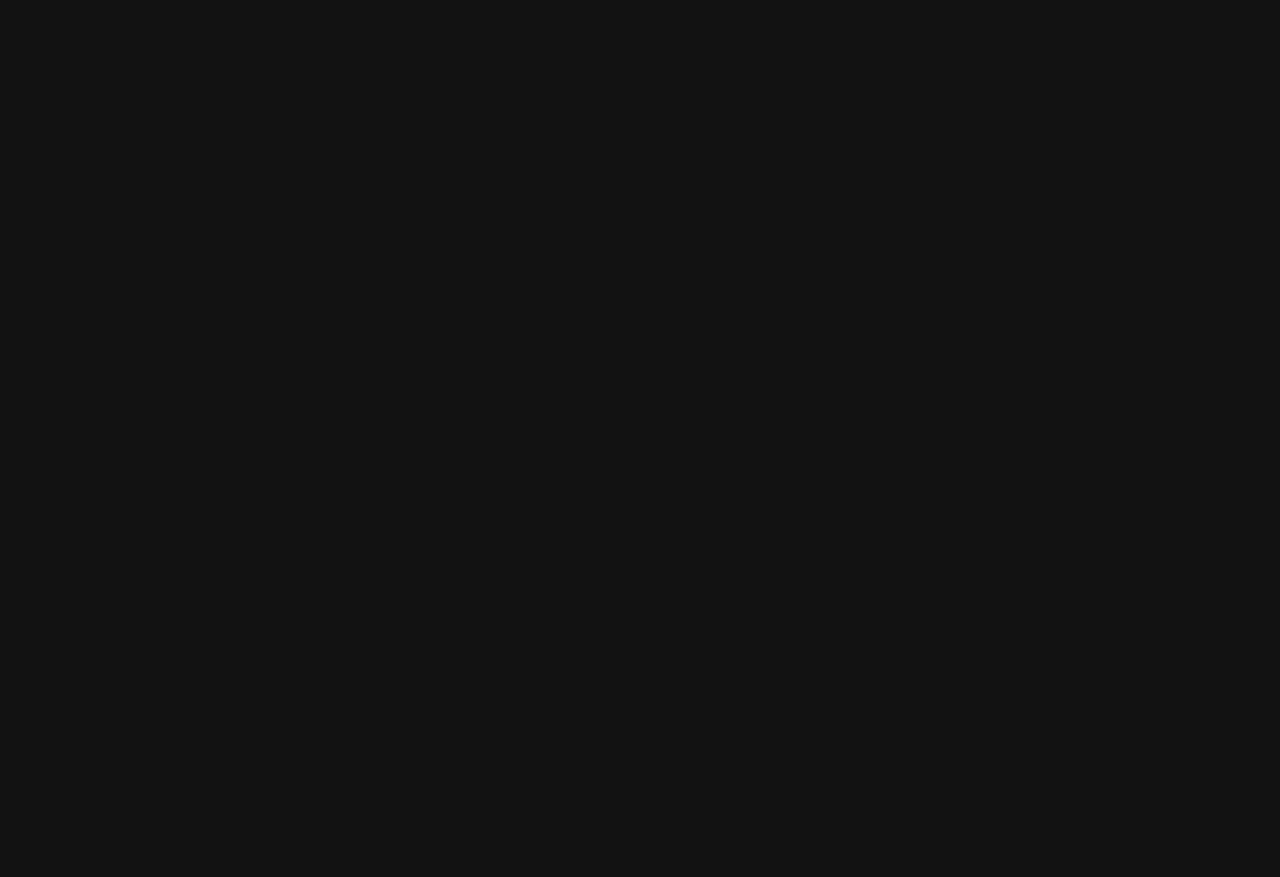
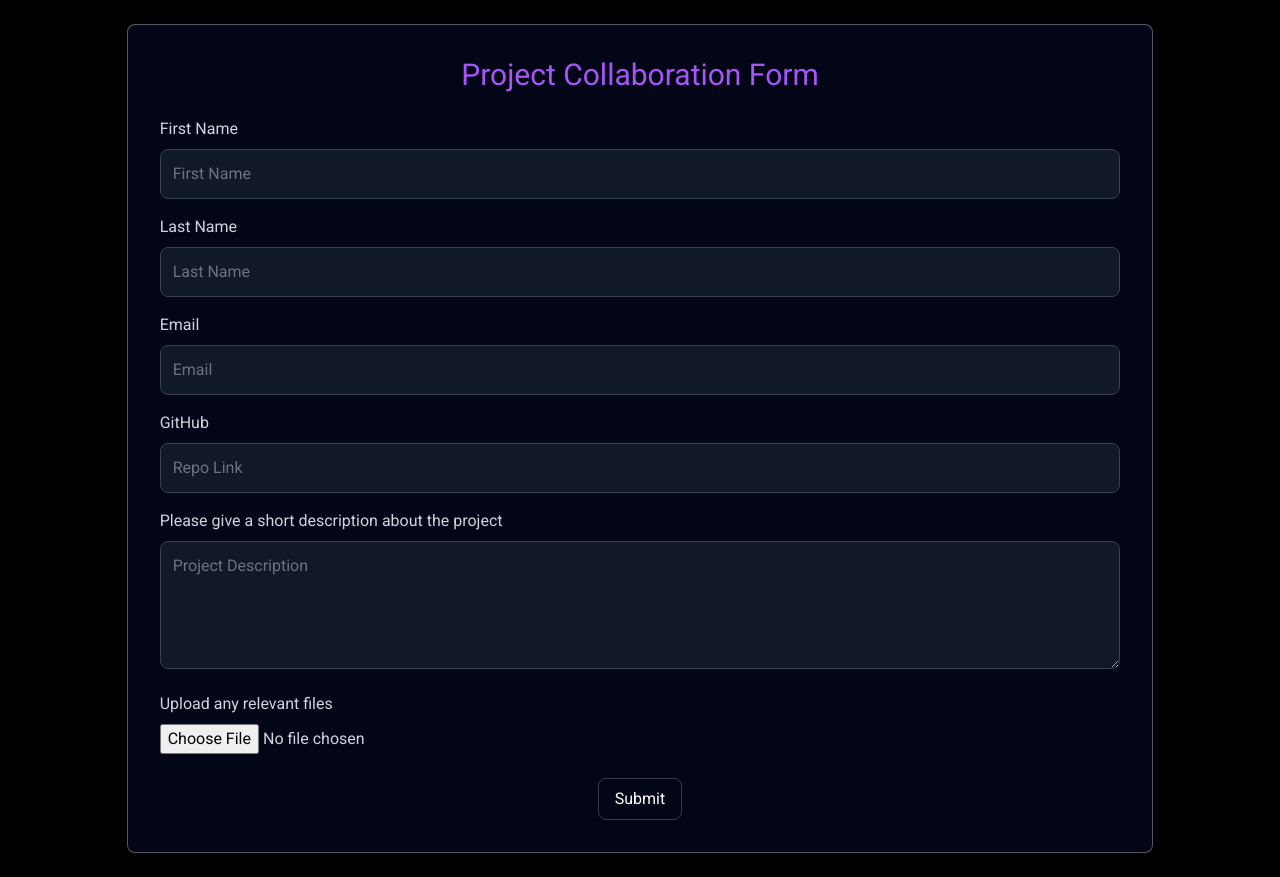
Before and after one commit to AbhiramAnanthu/portfolio, a React (Vite) app: page /contact-form in a window 1280 px wide. Before the commit this address had no page. Before the commit the page ends 800 px from the top, so only its background shows below. Built offline with nearby package versions, Linux system fonts and the light colour scheme.

Commit message:
collab form finished

```diff
--- a/src/App.jsx
+++ b/src/App.jsx
@@ -1,6 +1,8 @@
 import Home from "./components/home/home";
 import { BrowserRouter as Router, Routes, Route } from "react-router-dom";
 import ProjectDisplay from "./components/project-section/projectsDisplay";
+import ProfileMain from "./components/profile/profileHome";
+import CollabForm from "./components/forms/collabForm";
 import "./App.css";
 function App() {
   return (
@@ -9,6 +11,8 @@ function App() {
         <Routes>
           <Route path="/" element={<Home />}></Route>
           <Route path="/projects" element={<ProjectDisplay />} />
+          <Route path="/profile" element={<ProfileMain />} />
+          <Route path="/contact-form" element={<CollabForm />} />
         </Routes>
       </Router>
     </>
--- /dev/null
+++ b/src/components/forms/collabForm.jsx
@@ -0,0 +1,86 @@
+import React from "react";
+
+function CollabForm() {
+  return (
+    <div className="text-white w-full bg-black p-6 font-roboto flex flex-col items-center justify-center overflow-x-hidden">
+      <form
+        action="/"
+        className="bg-slate-950 p-8 rounded-lg shadow-lg w-full md:w-5/6 lg:w-5/6 border border-gray-300/40"
+      >
+        <h2 className="text-3xl text-purple-500 mb-6 text-center">
+          Project Collaboration Form
+        </h2>
+        <div className="mb-4">
+          <label htmlFor="first-name" className="block text-gray-300 mb-2">
+            First Name
+          </label>
+          <input
+            type="text"
+            id="first-name"
+            placeholder="First Name"
+            className="w-full p-3 rounded-lg bg-gray-900 border border-gray-700 placeholder-gray-500 text-white"
+          />
+        </div>
+        <div className="mb-4">
+          <label htmlFor="last-name" className="block text-gray-300 mb-2">
+            Last Name
+          </label>
+          <input
+            type="text"
+            id="last-name"
+            placeholder="Last Name"
+            className="w-full p-3 rounded-lg bg-gray-900 border border-gray-700 placeholder-gray-500 text-white"
+          />
+        </div>
+        <div className="mb-4">
+          <label htmlFor="email" className="block text-gray-300 mb-2">
+            Email
+          </label>
+          <input
+            type="email"
+            id="email"
+            placeholder="Email"
+            className="w-full p-3 rounded-lg bg-gray-900 border border-gray-700 placeholder-gray-500 text-white"
+          />
+        </div>
+        <div className="mb-4">
+          <label htmlFor="github" className="block text-gray-300 mb-2">
+            GitHub
+          </label>
+          <input
+            type="url"
+            id="github"
+            placeholder="Repo Link"
+            className="w-full p-3 rounded-lg bg-gray-900 border border-gray-700 placeholder-gray-500 text-white"
+          />
+        </div>
+        <div className="mb-4">
+          <label htmlFor="description" className="block text-gray-300 mb-2">
+            Please give a short description about the project
+          </label>
+          <textarea
+            id="description"
+            placeholder="Project Description"
+            className="w-full p-3 rounded-lg bg-gray-900 border border-gray-700 placeholder-gray-500 text-white h-32"
+          ></textarea>
+        </div>
+        <div className="mb-6">
+          <label className="block text-gray-300 mb-2">
+            Upload any relevant files
+          </label>
+          <input type="file" className="w-full text-gray-300" />
+        </div>
+        <div className="flex justify-center">
+          <button
+            type="submit"
+            className="border border-gray-500/50 text-white py-2 px-4 rounded-lg"
+          >
+            Submit
+          </button>
+        </div>
+      </form>
+    </div>
+  );
+}
+
+export default CollabForm;
--- a/src/components/home/hero.jsx
+++ b/src/components/home/hero.jsx
@@ -3,7 +3,7 @@ import React from "react";
 function Hero() {
   return (
     <div className="flex justify-center items-center w-screen h-screen bg-black font-roboto ">
-      <section className="grid gap-6 px-10 py-5 md:grid-cols-2 w-5/6 md:w-10/12 lg:w-5/6 lg:h-3/4 -mt-10 justify-center items-center border border-gray-300/20 shadow-inner shadow-purple-500/20">
+      <section className="grid gap-6 px-10 py-5 md:grid-cols-2 w-5/6 md:w-10/12 lg:w-5/6 lg:h-3/4 -mt-20 justify-center items-center border border-gray-300/20 shadow-inner shadow-purple-500/20">
         <div className="p-4 text-center md:text-left lg:text-left">
           <div className="mb-6">
             <img
@@ -23,6 +23,7 @@ function Hero() {
               GenAI <span className="text-purple-500">|</span> MLOPS{" "}
               <span className="text-purple-500">|</span> Server Side Development
             </p>
+            <a href="/profile">
               <button className="flex items-center justify-center mx-auto md:mx-0 border border-purple-500 rounded-lg px-4 py-2 text-white transition-all duration-300 ease-in-out hover:text-opacity-50 hover:shadow-lg mt-4">
                 <span>See More</span>
                 <svg
@@ -40,6 +41,7 @@ function Hero() {
                   ></path>
                 </svg>
               </button>
+            </a>
           </div>
         </div>
         <div className="flex justify-center items-center mt-6 md:mt-0">
--- a/src/components/home/project.jsx
+++ b/src/components/home/project.jsx
@@ -15,6 +15,7 @@ function ProjectSectionConsult() {
           creative solutions to life and drive impactful results.
         </p>
         <p className="text-lg md:text-xl mb-4">Please follow the link</p>
+        <a href="/contact-form">
           <button className="flex items-center justify-center mx-auto border border-purple-500 rounded-lg px-4 py-2 text-white transition-all duration-300 ease-in-out hover:text-opacity-50 hover:shadow-lg mt-4">
             <span>Collab</span>
             <svg
@@ -32,6 +33,7 @@ function ProjectSectionConsult() {
               ></path>
             </svg>
           </button>
+        </a>
       </div>
     </section>
   );
--- /dev/null
+++ b/src/components/profile/profileHome.jsx
@@ -0,0 +1,126 @@
+import React from "react";
+import { Home } from "@mui/icons-material";
+
+export default function ProfileMain() {
+  return (
+    <div className="text-white w-screen h-screen bg-black p-6 font-roboto overflow-auto">
+      <nav className="bg-slate-950 px-4 py-2 flex items-center justify-start mb-8 shadow-lg shadow-gray-600/30">
+        <div className="text-purple-500 p-3 flex flex-col items-center mr-2">
+          <a href="/">
+            <Home fontSize="large" />
+          </a>
+        </div>
+        <div className="text-white text-2xl p-3 text-center flex items-center justify-center mt-1">
+          Profile Insights
+        </div>
+      </nav>
+      <section className="p-3">
+        <h1 className="text-4xl text-purple-500 mb-8">Education</h1>
+        <div className="mb-8 p-4 bg-gray-800 rounded-lg">
+          <h1 className="text-2xl text-purple-400 mb-4">High School</h1>
+          <p className="mb-2">
+            I did my secondary education at Amrita Vidyalayam, Trivandrum,
+            Kerala, India.
+          </p>
+          <p>
+            I was in the Science Stream with Computer Science and passed with a
+            92% score in my final boards.
+          </p>
+        </div>
+        <div className="p-4 bg-gray-800 rounded-lg">
+          <h1 className="text-2xl text-purple-400 mb-4">Undergraduation</h1>
+          <p className="mb-2">
+            I am currently pursuing my BTech in Computer Science and Engineering
+            at Sree Chithra Thirunal College Of Engineering, Thiruvananthapuram,
+            Kerala, India.
+          </p>
+          <p>I am currently in my second year of the program.</p>
+        </div>
+      </section>
+      <section className="p-3">
+        <h1 className="text-4xl text-purple-500 mb-8">Skills</h1>
+        <div className="mb-8 p-4 bg-gray-800 rounded-lg">
+          <p className="mb-2">
+            I am passionate about web development and leveraging generative AI
+            to create innovative solutions. My interests lie in combining the
+            power of AI with seamless web interfaces to create tools and
+            platforms that can automate tasks, enhance user experiences, and
+            provide intelligent services. I enjoy experimenting with different
+            technologies and frameworks to push the boundaries of what's
+            possible in the digital realm.
+          </p>
+        </div>
+        <div className="flex flex-wrap justify-center items-center gap-4">
+          {[
+            {
+              name: "Python",
+              image: "https://www.svgrepo.com/show/376344/python.svg",
+            },
+            {
+              name: "LangChain",
+              image:
+                "https://api.nuget.org/v3-flatcontainer/langchain/0.13.1-dev.41/icon",
+            },
+            {
+              name: "Django",
+              image:
+                "https://w7.pngwing.com/pngs/159/366/png-transparent-django-python-computer-icons-logo-python-text-label-rectangle-thumbnail.png",
+            },
+            {
+              name: "Flask",
+              image:
+                "https://w7.pngwing.com/pngs/164/57/png-transparent-flask-logos-brands-icon.png",
+            },
+            {
+              name: "HTML",
+              image:
+                "https://e7.pngegg.com/pngimages/780/934/png-clipart-html-logo-html5-logo-icons-logos-emojis-tech-companies-thumbnail.png",
+            },
+            {
+              name: "CSS",
+              image:
+                "https://cdn4.iconfinder.com/data/icons/flat-brand-logo-2/512/css3-512.png",
+            },
+            {
+              name: "JavaScript",
+              image:
+                "https://static-00.iconduck.com/assets.00/javascript-js-icon-2048x2048-nyxvtvk0.png",
+            },
+            {
+              name: "React",
+              image:
+                "https://w7.pngwing.com/pngs/79/518/png-transparent-js-react-js-logo-react-react-native-logos-icon-thumbnail.png",
+            },
+            {
+              name: "Docker",
+              image:
+                "https://banner2.cleanpng.com/20180802/ipp/c26b0dc2951a5195ae50c46f6be2544e.webp",
+            },
+            {
+              name: "Node.js",
+              image:
+                "https://w7.pngwing.com/pngs/205/650/png-transparent-node-js-javascript-software-developer-express-js-computer-software-node-js-logo-nodejs-software-development-thumbnail.png",
+            },
+            {
+              name: "Express",
+              image: "https://img.icons8.com/fluent/200/express-js.png",
+            },
+            {
+              name: "MongoDB",
+              image: "https://cdn.worldvectorlogo.com/logos/mongodb-icon-2.svg",
+            },
+          ].map((tech) => (
+            <div key={tech.name} className="flex flex-col items-center">
+              <img
+                src={tech.image}
+                alt={`${tech.name} Logo`}
+                className="w-12 h-12 mb-2"
+              />
+              <span className="text-gray-300">{tech.name}</span>
+            </div>
+          ))}
+        </div>
+      </section>
+    </div>
+  );
+}
```
Also changed, not shown: src/components/home/navbar.jsx (+4 -6 lines). Lines whose indentation alone changed are shown as unchanged.
